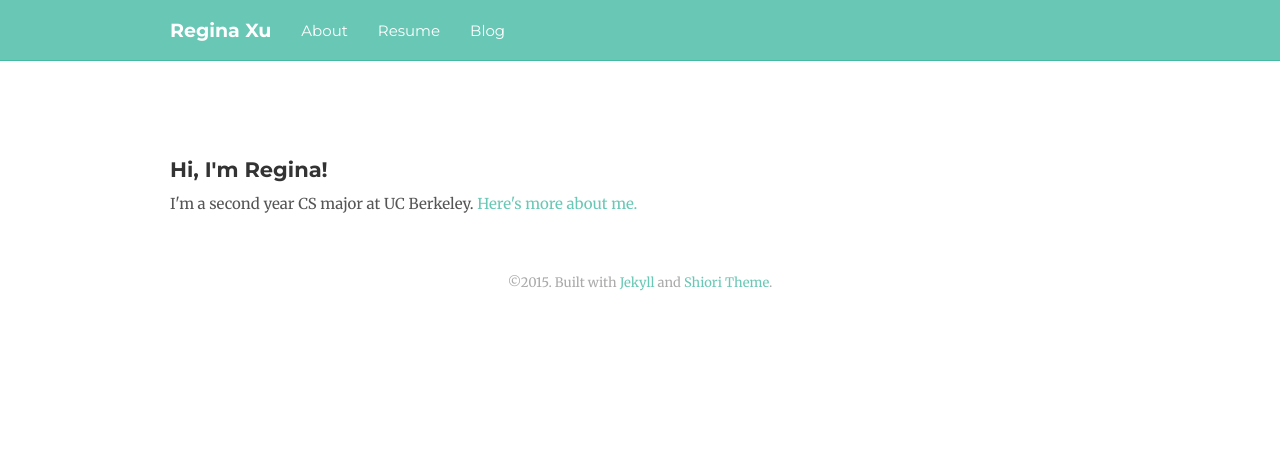
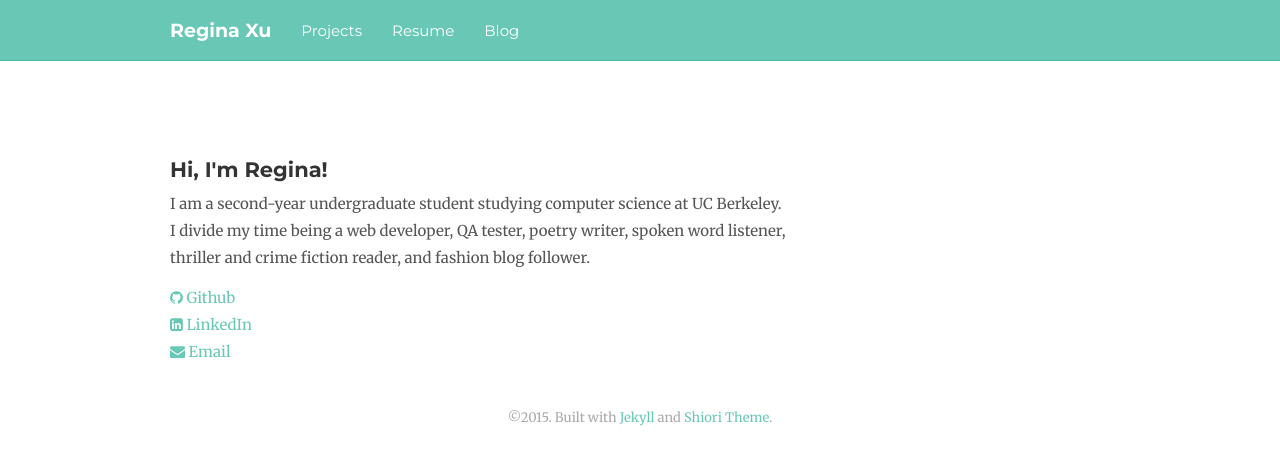
Before and after one commit to reginax/reginax.github.io, a Jekyll site: the page built from index.html, in a window 1280 px wide. Shown: the top 465 px of the page. Built offline with Jekyll 4.4.1, drawn with Linux system fonts in a browser that asks for light colours; nearby versions of some CDN libraries.

Commit message:
Updated info

```diff
--- a/_includes/nav.html
+++ b/_includes/nav.html
@@ -1,3 +1,3 @@
-<li><a href="{{ "/about" | prepend:site.baseurl }}">About</a></li>
+<li><a href="{{ "/projects" | prepend:site.baseurl }}">Projects</a></li>
 <li><a href="{{ "/resume" | prepend:site.baseurl }}">Resume</a></li>
 <li><a href="{{ "/blog" | prepend:site.baseurl }}">Blog</a></li>
--- a/index.html
+++ b/index.html
@@ -3,5 +3,22 @@ layout: default
 ---
 <div class="blurb">
 	<h2>Hi, I'm Regina!</h2>
-	<p>I'm a second year CS major at UC Berkeley.<a href="/about"> Here's more about me.</a></p>
+	<p>I am a second-year undergraduate student studying computer science at UC Berkeley. I divide my time being a web developer, QA tester, poetry writer, spoken word listener, thriller and crime fiction reader, and fashion blog follower.</a></p>
+	<a href="https://github.com/reginax" target="_blank">
+		<i class="fa fa-github">
+		</i>
+		  Github
+	</a>
+	<br>
+	<a href="https://www.linkedin.com/in/reginaxu" target="_blank">
+		<i class="fa fa-linkedin-square">
+		</i>
+		  LinkedIn
+	</a>
+	<br>
+	<a href="mailto:regina.xu1@gmail.com" target="_blank">
+		<i class="fa fa-envelope">
+		</i>
+		   Email
+	</a>
 </div><!-- /.blurb -->
--- a/stylesheets/shiori.scss
+++ b/stylesheets/shiori.scss
@@ -5,7 +5,7 @@ $container-large-desktop: 970px;
 
 $font-family-base: "Merriweather", "Helvetica Neue", Arial, sans-serif;
 $headings-font-family: "Montserrat", "Helvetica Neue", Arial, sans-serif;
-$headings-font-weight: 700;
+$headings-font-weight: 600;
 
 $font-size-base: 15px;
 $font-size-h1: floor(($font-size-base * 2));
```
Also changed, not shown: about.html (deleted, +0 -26 lines), projects.html (added, +9 -0 lines), resume/index.html (+6 -6 lines), _includes/head.html (line endings or trailing spaces), blog/blog.html (renamed from blog.html), 2 other files.
